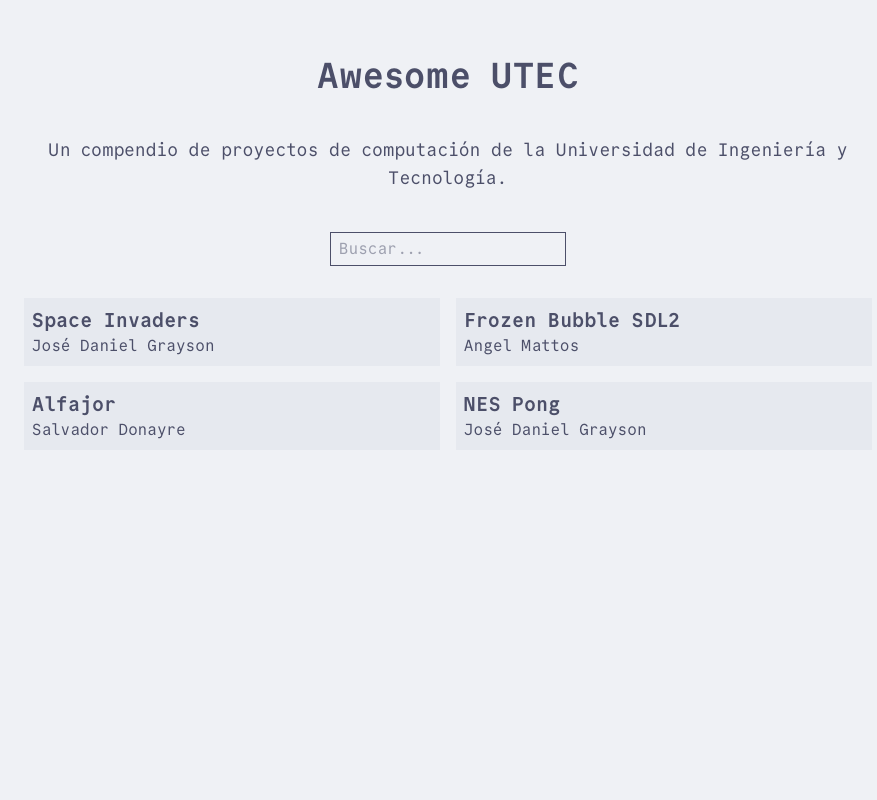
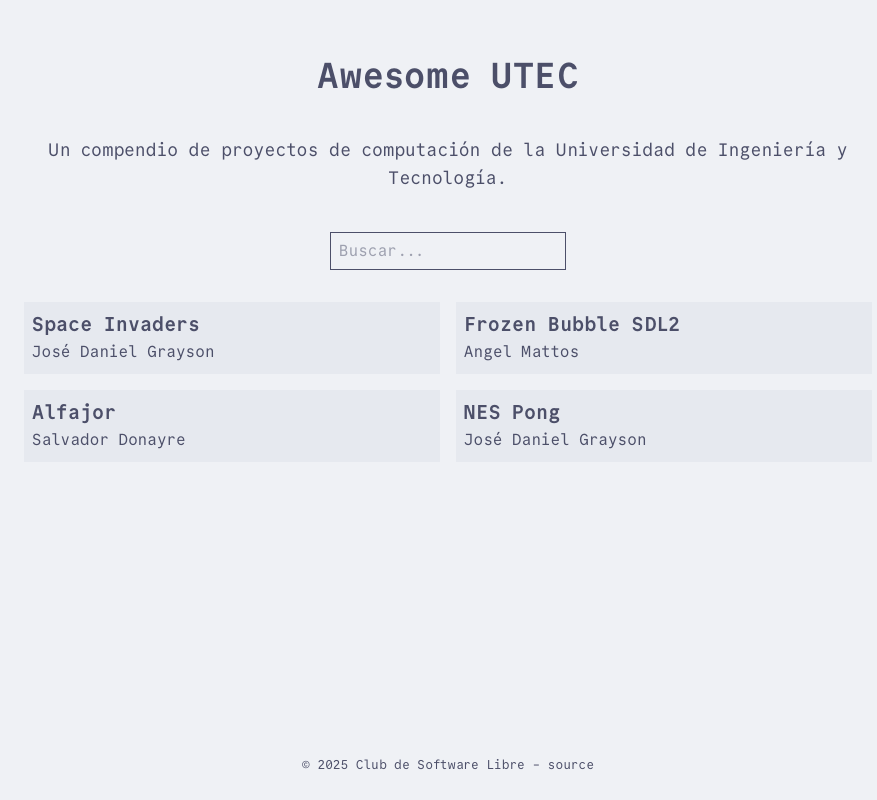
Before and after one commit to csl-club/awesome-utec, a SvelteKit app: page / in a window 1280 px wide. Shown: the whole page, without its empty margins (192-1069 px from the left). Built offline with nearby package versions, Linux system fonts and the light colour scheme.

Commit message:
feat: add page footer

```diff
--- /dev/null
+++ b/src/lib/components/layout/Footer.svelte
@@ -0,0 +1,9 @@
+<script lang="ts">
+	import { links } from '$lib/constants';
+</script>
+
+<footer class="px-4 py-6 text-center">
+	<small>
+		&copy; 2025 Club de Software Libre - <a href={links.repo}>source</a>
+	</small>
+</footer>
--- /dev/null
+++ b/src/lib/constants.ts
@@ -0,0 +1,3 @@
+export const links = Object.freeze({
+	repo: 'https://github.com/csl-club/awesome-utec',
+});
--- a/src/routes/+layout.svelte
+++ b/src/routes/+layout.svelte
@@ -1,6 +1,10 @@
 <script lang="ts">
+	import Footer from '$lib/components/layout/Footer.svelte';
 	import '../app.css';
 	let { children } = $props();
 </script>
 
-{@render children()}
+<div class="mx-auto max-w-4xl grow leading-7">
+	{@render children()}
+</div>
+<Footer />
```
